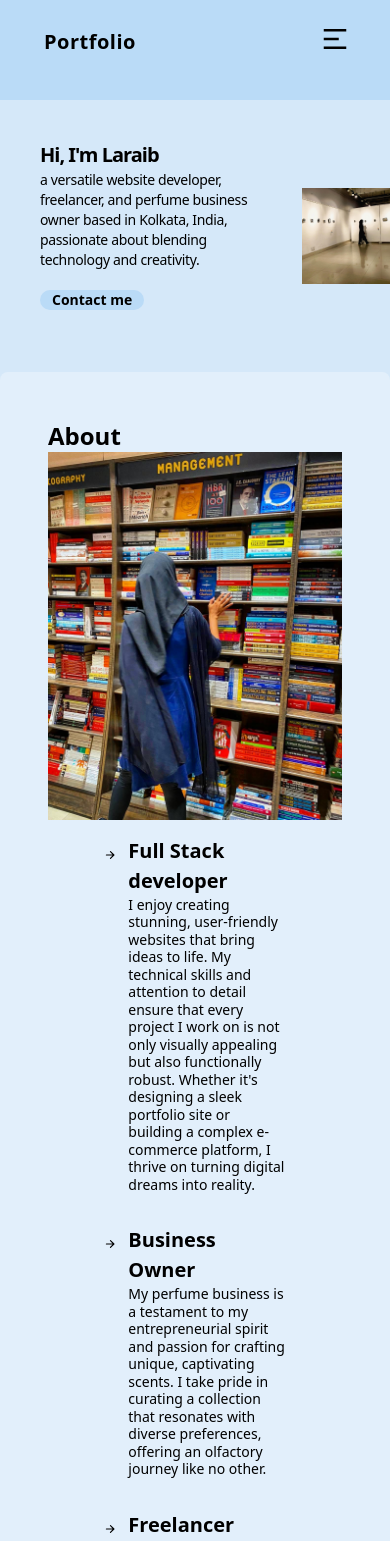
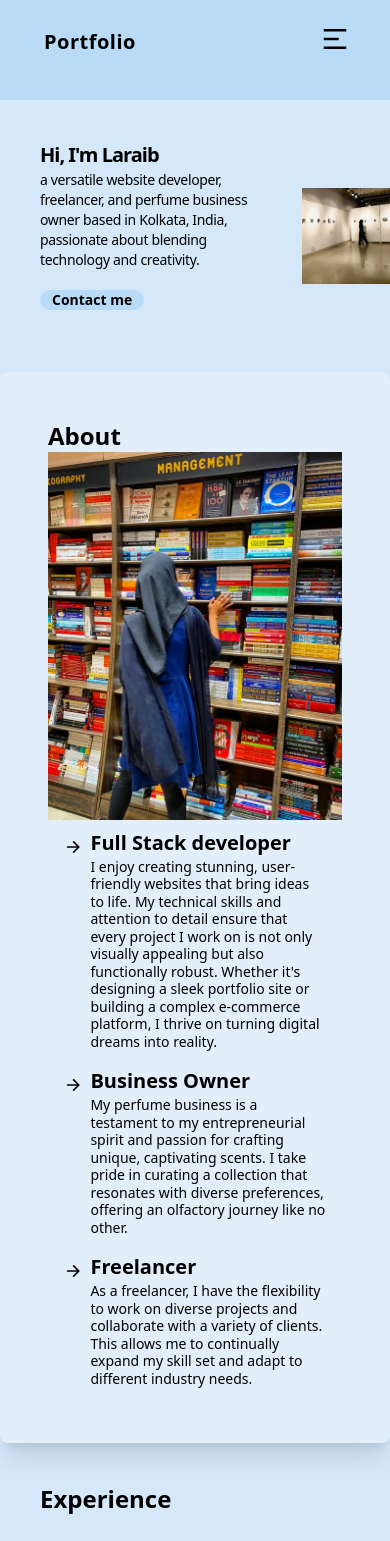
Before and after one commit to Laraibnehal/Laraib-s-Portfolio, a React (Vite) app: page / in a window 390 px wide. Shown: the top 1541 px of the page. Built offline with nearby package versions, Linux system fonts and the light colour scheme.

Commit message:
responsive update

```diff
--- a/src/Components/About/About.jsx
+++ b/src/Components/About/About.jsx
@@ -13,7 +13,7 @@ const About = () => {
           <img className="md:h-80" src={devBackPic} alt="About img" />
 
           <ul>
-            <div className="flex gap-3 py-4 px-14">
+            <div className="flex md:gap-3 gap-2 py-2 md:py-4 px-4 md:px-14">
               <IoArrowForward size={30} className="mt-1" />
 
               <span className="w-96">
@@ -25,7 +25,7 @@ const About = () => {
                 </p>
               </span>
             </div>
-            <div className="flex gap-3 py-4 px-14">
+            <div className="flex md:gap-3 gap-2 py-2 md:py-4 px-4 md:px-14">
               <IoArrowForward size={30} className="mt-1" />
 
               <span className="w-96">
@@ -37,7 +37,7 @@ const About = () => {
                 </p>
               </span>
             </div>
-            <div className="flex gap-3 py-4 px-14">
+            <div className="flex md:gap-3 gap-2 py-2 md:py-4 px-4 md:px-14">
               <IoArrowForward size={30} className="mt-1" />
 
               <span className="w-96">
--- a/src/Components/Footer/Footer.jsx
+++ b/src/Components/Footer/Footer.jsx
@@ -7,11 +7,11 @@ const Footer = () => {
   return (
     <div
       id="Footer"
-      className="flex justify-around bg-[#badbf7] text-black p-10 md:p-12 items-center"
+      className="md:flex-row flex flex-col justify-around bg-[#badbf7] text-black p-10 md:p-12 items-center"
 
     >
-      <div>
-        <h1 className="text-2xl md:text-6xl font-bold">Contact Me</h1>
+      <div className="p-3 mb-10 md:mb-0">
+        <h1 className="text-2xl md:text-6xl  font-bold ">Contact Me</h1>
         <h3 className="text-sm md:text-2xl font-normal">
           Feel Free To reach out!
         </h3>
--- a/src/Components/Navbar/Navbar.jsx
+++ b/src/Components/Navbar/Navbar.jsx
@@ -10,7 +10,7 @@ const Navbar = () => {
       <ul
         className={`${
           menu ? "block" : "hidden"
-        }     mx-24 p-y2 mt-4 font-semibold md:mt-5 bg-black px-2 rounded-xl bg-opacity-30 md:border-none text-center md:bg-transparent md:static md:mx-0 md:flex gap-6`}
+        }     mx-24 p-y2 mt-4 font-semibold md:mt-5 px-2 rounded-xl bg-opacity-30 md:border-none text-center md:bg-transparent md:static md:mx-0 md:flex gap-6`}
       >
         <a href="#About">
           <li className="text-md transition-all duration-300 p-1 md:p-0">
```
